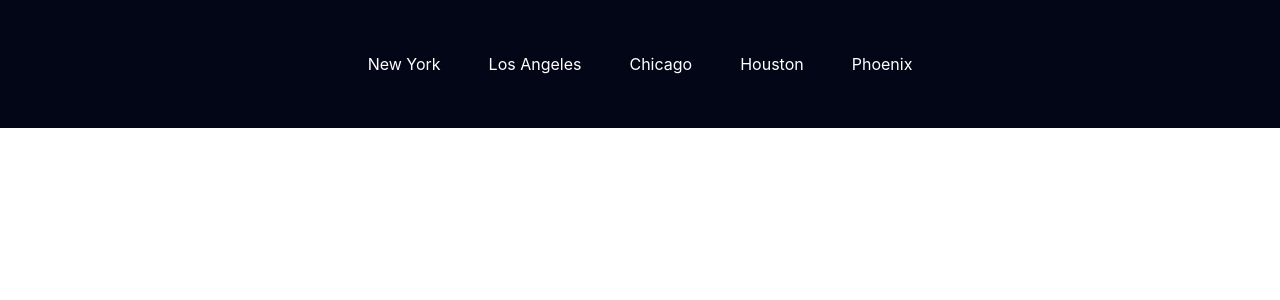
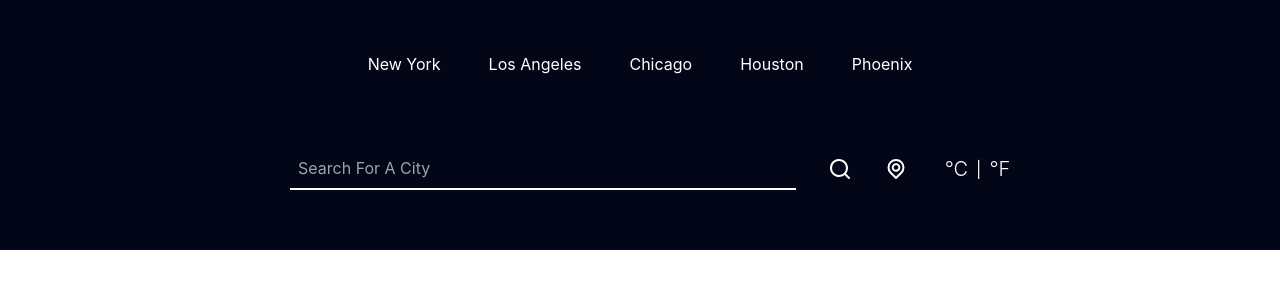
Before and after one commit to UthpalSuvarna/weather-app, a React (Create React App) app in the folder app/: page / in a window 1280 px wide. Shown: the top 300 px of the page. Built offline with nearby package versions, Linux system fonts and the light colour scheme.

Commit message:
Added search bar

```diff
--- a/app/src/App.js
+++ b/app/src/App.js
@@ -1,12 +1,12 @@
-import logo from "./logo.svg";
 import "./App.css";
-import UilReact from "@iconscout/react-unicons/icons/uil-react";
 import TopButtons from "./components/TopButtons";
+import Search from "./components/Search";
 
 function App() {
   return (
     <div className="mx-auto max-w-screen py-5 px-10 bg-slate-950">
       <TopButtons />
+      <Search/>
     </div>
   );
 }
--- /dev/null
+++ b/app/src/components/Search.jsx
@@ -0,0 +1,28 @@
+import React from "react";
+import { UilSearch } from "@iconscout/react-unicons";
+import { UilLocationPoint } from "@iconscout/react-unicons";
+
+function Search() {
+  return (
+    <div className="flex justify-center items-center">
+    <div className=" text-white flex flex-row justify-center my-6 w-3/4 items-center">
+      <div className="flex flex-row w-3/4 items-center justify-center ">
+        <input
+          type="text"
+          placeholder="Search for a city"
+          className="bg-transparent border-b-2 border-white w-3/4 p-2 focus:outline-none capitalize m-4"
+        />
+        <UilSearch className="text-white cursor-pointer transition ease-out hover:scale-125 m-4" />
+        <UilLocationPoint className="text-white cursor-pointer transition ease-out hover:scale-125 m-4" />
+      </div>
+      <div className="flex flex-row items-center justify-center">
+            <button name="metric" className=" text-xl font-light mx-2">°C</button>
+            <p>|</p>
+            <button name="imperial" className=" text-xl font-light mx-2">°F</button>
+      </div>
+    </div>
+    </div>
+  );
+}
+
+export default Search;
```
